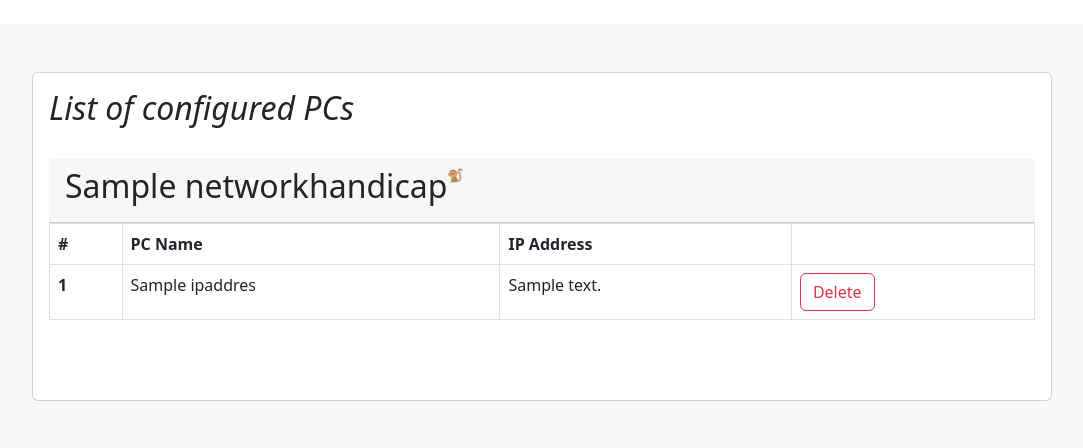
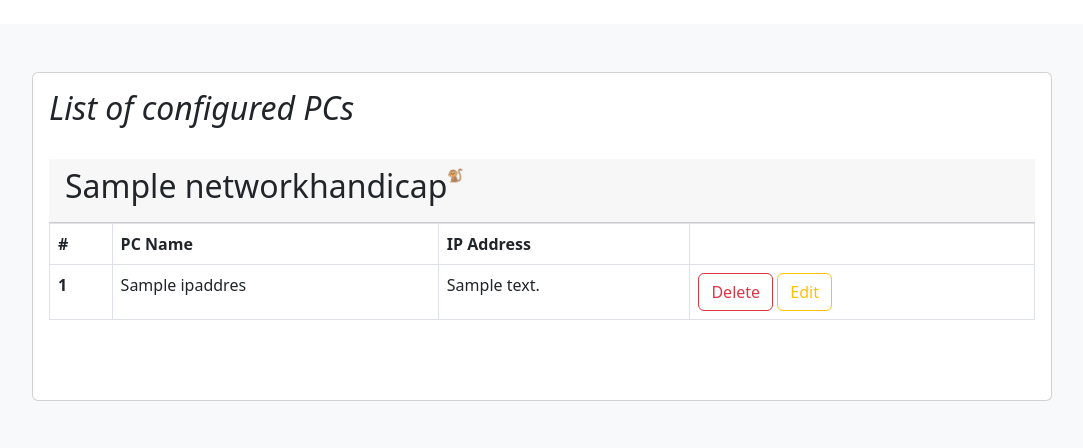
Before and after one commit to AkberJag/QA-Network-UI-App, a Flask app: page / in a window 1280 px wide. Shown: the part 56-504 px from the top of the page, without its empty margins (98-1181 px from the left). Run offline with Flask 3, Linux system fonts and the light colour scheme; tables that the repository leaves empty hold one stand-in row (values such as "Sample post").

Commit message:
added edit button for ip addr

```diff
--- a/network_ui/templates/home.html
+++ b/network_ui/templates/home.html
@@ -79,6 +79,7 @@
                                     </div>
                                 </div>
                             </div>
+                            <a class="btn btn-outline-warning" href="{{ url_for('ipaddresses.update', id=template_item[0].id) }}">Edit</a>
                         </td>
 
                         {# old button without delete confirmation #}
```
